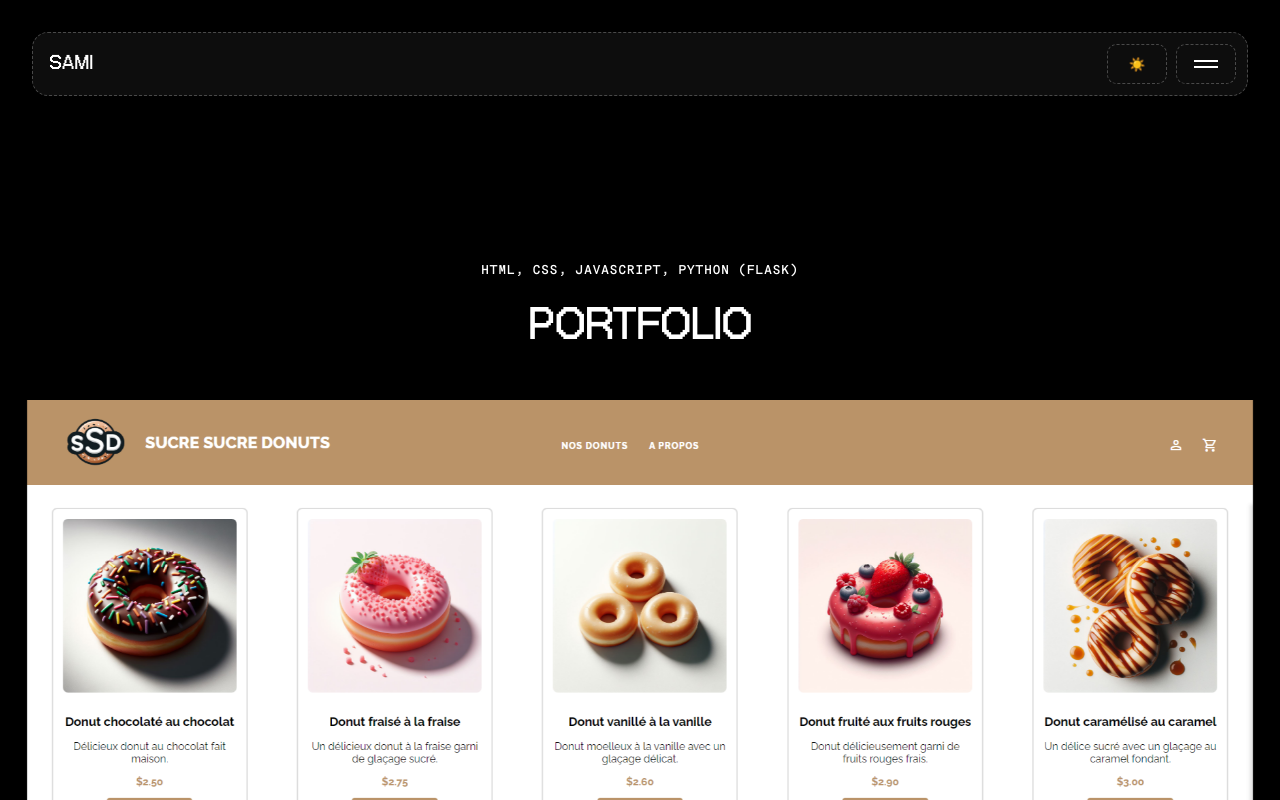
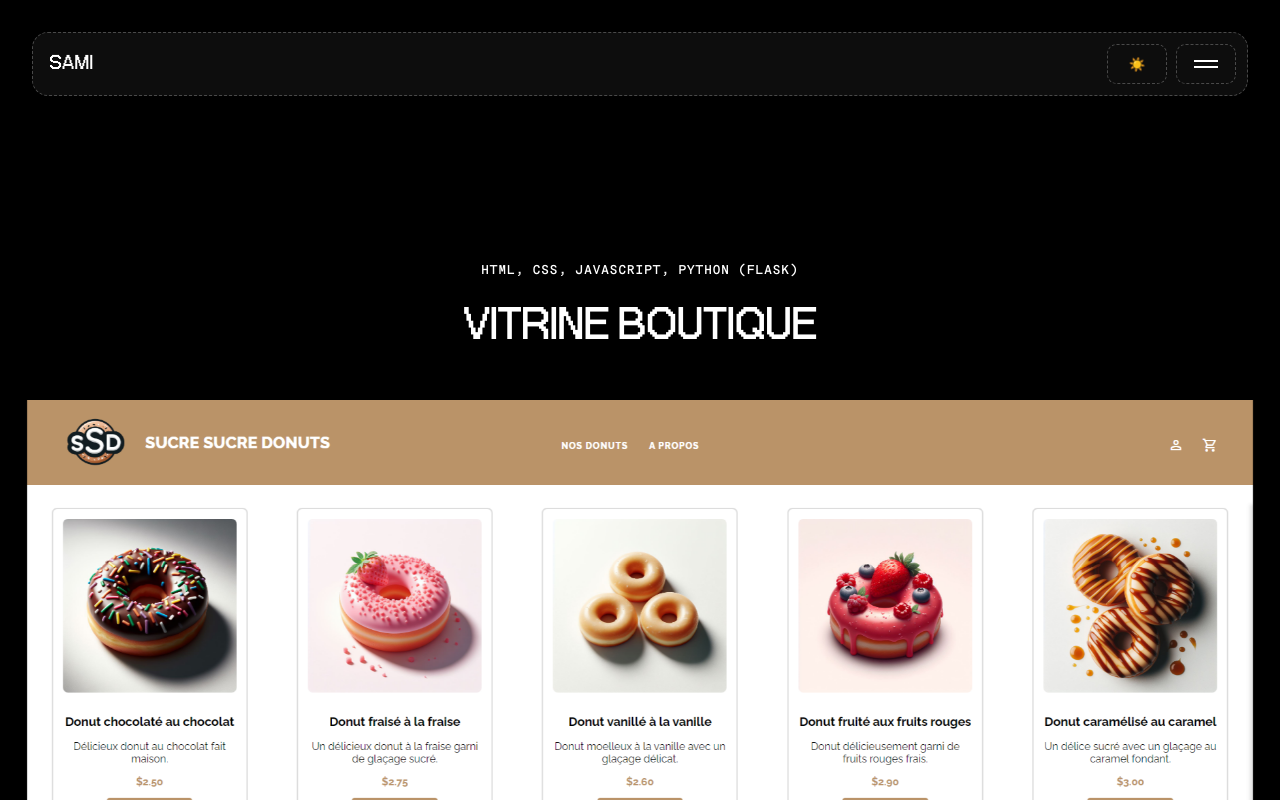
Before and after one commit to azukw/portfolio, a React (Vite) app: page /works/vitrine in a window 1280 px wide. Shown: the top 800 px of the page. Built offline with nearby package versions, Linux system fonts and the light colour scheme.

Commit message:
adjustments

```diff
--- a/src/pages/Home/Home.css
+++ b/src/pages/Home/Home.css
@@ -176,6 +176,7 @@
 
   .hero-copy-wrapper h1 {
     width: 100%;
+    padding-top: 4vh;
     line-height: 22vw;
     font-size: 38vw;
   }
--- a/src/pages/Projects/Vitrine/Vitrine.jsx
+++ b/src/pages/Projects/Vitrine/Vitrine.jsx
@@ -25,7 +25,7 @@ const Vitrine = () => {
             HTML, CSS, Javascript, Python (Flask)
           </TexteAnime>
           <TexteAnime tag="h2" delay={1}>
-            Portfolio
+            Vitrine Boutique
           </TexteAnime>
         </section>
 
@@ -38,7 +38,7 @@ const Vitrine = () => {
         <section className="project-details">
           <div className="details">
             <TexteAnime tag="p" animateOnScroll={true} className="primary sm">
-              Vitrine Boutique
+              Projet
             </TexteAnime>
             <TexteAnime tag="h4" animateOnScroll={true}>
             Un site web de boutique que j'ai créé afin d'apprendre à créer des serveurs web
```
